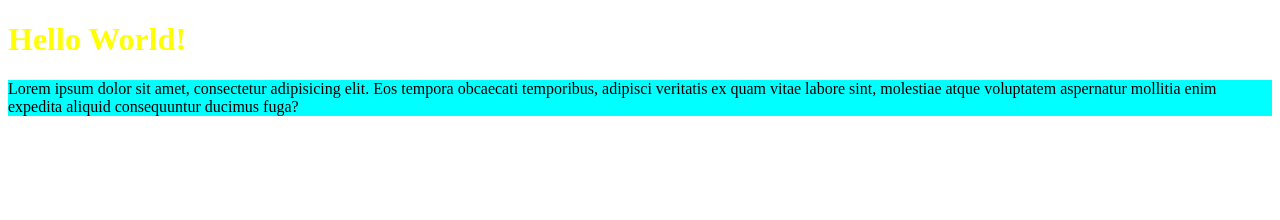
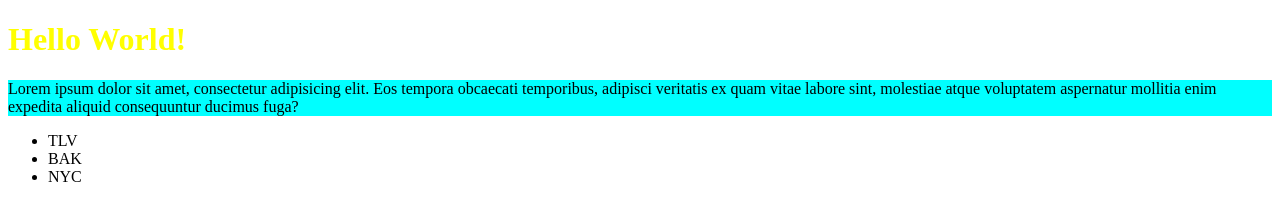
Before and after one commit to meitar-canar/ourRepository, a plain HTML site: page index.html in a window 1280 px wide. Drawn offline with Linux system fonts and the light colour scheme.

Commit message:
changed some more html

```diff
--- a/index.html
+++ b/index.html
@@ -13,6 +13,11 @@
         ex
         quam vitae labore sint, molestiae atque voluptatem aspernatur mollitia enim expedita aliquid consequuntur ducimus
         fuga?</p>
+        <ul>
+            <li>TLV</li>
+            <li>BAK</li>
+            <li>NYC</li>
+        </ul>
 </body>
 
 </html>
```
